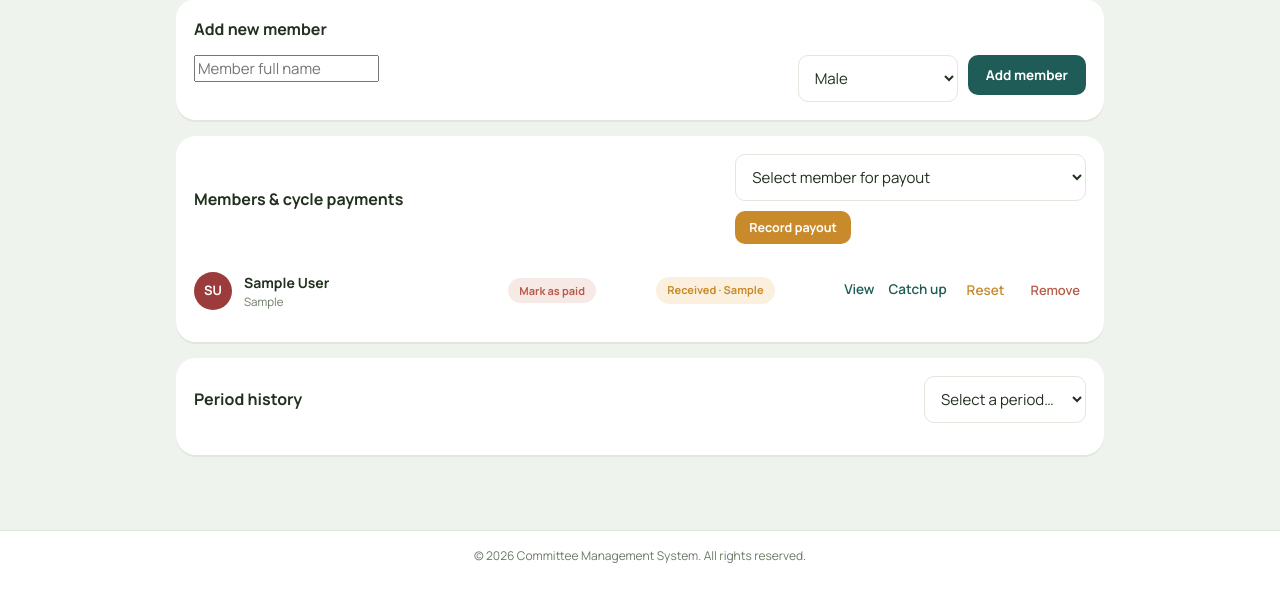
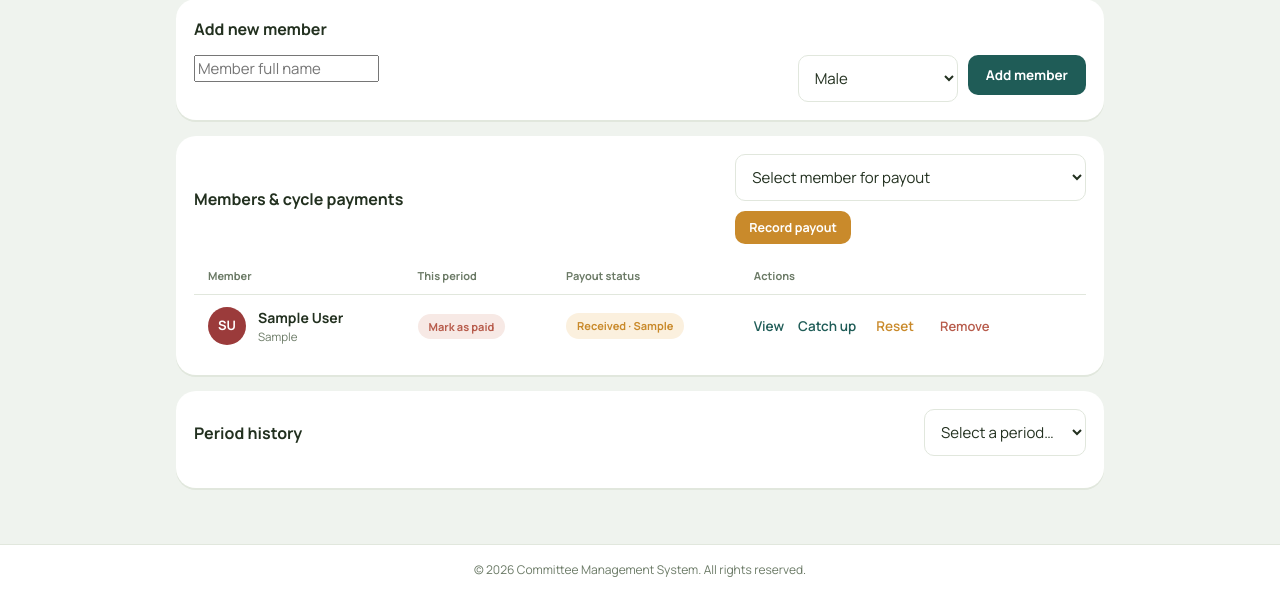
Before and after one commit to ahmadubaid061/Flask_Python, a Flask app: page /admin/committee/1/explore in a window 1280 px wide. Shown: the part 219-814 px from the top of the page. Before the commit the page ends 782 px from the top, so only its background shows below. Run offline with Flask 3, Linux system fonts and the light colour scheme; a user stored in the database is signed in; tables that the repository leaves empty hold one stand-in row (values such as "Sample post").

Commit message:
members rows redesigned

```diff
--- a/12-Commette_Management_App/committee_app/app/templates/committees/explore.html
+++ b/12-Commette_Management_App/committee_app/app/templates/committees/explore.html
@@ -8,7 +8,8 @@
     <div class="title-block">
         <div style="display:flex; align-items:center; gap:10px; flex-wrap:wrap;">
             <h1 id="committee-name-display">{{ committee.name }}</h1>
-            <button type="button" onclick="toggleRenameForm()" class="link" style="background:none; border:none; cursor:pointer; padding:0;">Rename</button>
+            <button type="button" onclick="toggleRenameForm()" class="link"
+                style="background:none; border:none; cursor:pointer; padding:0;">Rename</button>
             <span class="pill received">Period: {{ period }}</span>
         </div>
 
@@ -18,7 +19,8 @@
             {{ rename_form.hidden_tag() }}
             {{ rename_form.name(style="max-width:220px;") }}
             <button type="submit" class="btn btn-primary btn-sm">Save</button>
-            <button type="button" onclick="toggleRenameForm()" class="link-muted" style="background:none; border:none; cursor:pointer;">Cancel</button>
+            <button type="button" onclick="toggleRenameForm()" class="link-muted"
+                style="background:none; border:none; cursor:pointer;">Cancel</button>
         </form>
 
         <p class="sub">Contribution: Rs. {{ "{:,.2f}".format(committee.contribution_amount) }} &middot;
@@ -57,6 +59,13 @@
         <div class="card-title">Members &amp; cycle payments</div>
 
         <!-- Payout Trigger Form -->
+        {% if current_period_payout %}
+        <span class="pill received">
+            Payout already recorded for {{ period }} &middot;
+            {{ committee.members | selectattr("id", "equalto", current_period_payout.member_id) | map(attribute="name")
+            | first }}
+        </span>
+        {% else %}
         <form action="{{ url_for('dashboard.record_payout', committee_id=committee.id) }}" method="POST"
             class="inline-form" style="flex-wrap:wrap;">
             {{ member_form.hidden_tag() }}
@@ -70,59 +79,89 @@
             </select>
             <button type="submit" class="btn btn-secondary btn-sm">Record payout</button>
         </form>
+        {% endif %}
     </div>
 
+    {% if members_data %}
+    <div class="table-wrap">
+        <table class="data-table">
+            <thead>
+                <tr>
+                    <th>Member</th>
+                    <th>This period</th>
+                    <th>Payout status</th>
+                    <th class="actions-cell">Actions</th>
+                </tr>
+            </thead>
+            <tbody>
                 {% for item in members_data %}
-    <div class="member-row">
+                <tr>
+                    <td data-label="Member">
                         <div class="member-identity">
                             <div class="avatar" style="background: hsl({{ (loop.index0 * 63) % 360 }}deg 45% 42%);">
-                {{ item.member.name.split(' ')[0][0] | upper }}{{ (item.member.name.split(' ')[1][0] if item.member.name.split(' ')|length > 1 else '') | upper }}
+                                {{ item.member.name.split(' ')[0][0] | upper }}{{ (item.member.name.split(' ')[1][0] if
+                                item.member.name.split(' ')|length > 1 else '') | upper }}
                             </div>
                             <div class="name-block">
                                 <div class="name">{{ item.member.name }}</div>
                                 <div class="role">{{ item.member.gender | capitalize }}</div>
                             </div>
                         </div>
-
-        <div class="member-payment">
+                    </td>
+                    <td data-label="This period">
                         <!-- Mark as Paid Form -->
-            <form action="{{ url_for('dashboard.mark_payment', committee_id=committee.id, member_id=item.member.id) }}" method="POST">
+                        <form
+                            action="{{ url_for('dashboard.mark_payment', committee_id=committee.id, member_id=item.member.id) }}"
+                            method="POST">
                             {{ member_form.hidden_tag() }}
-                <input type="hidden" name="paid" value="{{ 'false' if item.current_period_paid else 'true' }}">
+                            <input type="hidden" name="paid"
+                                value="{{ 'false' if item.current_period_paid else 'true' }}">
                             <button type="submit" class="pill {{ 'paid' if item.current_period_paid else 'due' }}">
                                 {{ 'Paid' if item.current_period_paid else 'Mark as paid' }}
                             </button>
                         </form>
-        </div>
-
-        <div class="member-payout">
+                    </td>
+                    <td data-label="Payout status">
                         {% if item.member.has_received_package %}
                         <span class="pill received">Received &middot; {{ item.member.received_period }}</span>
                         {% else %}
                         <span class="pill pending">Payout pending</span>
                         {% endif %}
-        </div>
-
+                    </td>
+                    <td data-label="Actions" class="actions-cell">
                         <div class="row-actions">
-            <a href="{{ url_for('dashboard.member_details', committee_id=committee.id, member_id=item.member.id) }}" class="link">View</a>
-            <a href="{{ url_for('dashboard.member_catchup', committee_id=committee.id, member_id=item.member.id) }}" class="link">Catch up</a>
+                            <a href="{{ url_for('dashboard.member_details', committee_id=committee.id, member_id=item.member.id) }}"
+                                class="link">View</a>
+                            <a href="{{ url_for('dashboard.member_catchup', committee_id=committee.id, member_id=item.member.id) }}"
+                                class="link">Catch up</a>
                             {% if item.member.has_received_package %}
-            <form action="{{ url_for('dashboard.reset_member_payout', committee_id=committee.id, member_id=item.member.id) }}"
-                method="POST" onsubmit="return confirm('Reset payout for {{ item.member.name }} back to pending?');">
+                            <form
+                                action="{{ url_for('dashboard.reset_member_payout', committee_id=committee.id, member_id=item.member.id) }}"
+                                method="POST"
+                                onsubmit="return confirm('Reset payout for {{ item.member.name }} back to pending?');">
                                 {{ member_form.hidden_tag() }}
-                <button type="submit" class="link" style="background:none; border:none; cursor:pointer; color:#C98A2B;">Reset</button>
+                                <button type="submit" class="link"
+                                    style="background:none; border:none; cursor:pointer; color:#C98A2B;">Reset</button>
                             </form>
                             {% endif %}
-            <form action="{{ url_for('dashboard.remove_member', committee_id=committee.id, member_id=item.member.id) }}"
-                method="POST" onsubmit="return confirm('Remove {{ item.member.name }} from this committee?');">
+                            <form
+                                action="{{ url_for('dashboard.remove_member', committee_id=committee.id, member_id=item.member.id) }}"
+                                method="POST"
+                                onsubmit="return confirm('Remove {{ item.member.name }} from this committee?');">
                                 {{ member_form.hidden_tag() }}
-                <button type="submit" class="link-danger" style="background:none; border:none; cursor:pointer;">Remove</button>
+                                <button type="submit" class="link-danger"
+                                    style="background:none; border:none; cursor:pointer;">Remove</button>
                             </form>
                         </div>
+                    </td>
+                </tr>
+                {% endfor %}
+            </tbody>
+        </table>
     </div>
     {% else %}
     <div class="empty-note">No members added to this committee yet.</div>
-    {% endfor %}
+    {% endif %}
 </div>
 
 <!-- Period History -->
@@ -131,7 +170,8 @@
         <div class="card-title">Period history</div>
 
         {% if available_periods %}
-        <form method="GET" action="{{ url_for('dashboard.explore', committee_id=committee.id) }}" class="inline-form" style="flex-wrap:wrap;">
+        <form method="GET" action="{{ url_for('dashboard.explore', committee_id=committee.id) }}" class="inline-form"
+            style="flex-wrap:wrap;">
             <select name="period" onchange="this.form.submit()">
                 <option value="">Select a period&hellip;</option>
                 {% for label in available_periods %}
@@ -161,7 +201,8 @@
         <div class="stat">
             <div class="label">Payout</div>
             <div class="val marigold">
-                {% if period_summary.total_payout %}Rs. {{ "{:,.0f}".format(period_summary.total_payout) }}{% else %}&mdash;{% endif %}
+                {% if period_summary.total_payout %}Rs. {{ "{:,.0f}".format(period_summary.total_payout) }}{% else
+                %}&mdash;{% endif %}
             </div>
         </div>
     </div>
@@ -173,14 +214,16 @@
         <span style="font-weight:700; color:var(--ink);">
             {{ committee.members | selectattr("id", "equalto", p.member_id) | map(attribute="name") | first }}
         </span>
-        (Rs. {{ "{:,.0f}".format(p.amount) }}{% if p.payout_date %}, {{ p.payout_date.strftime("%d %b %Y") }}{% endif %}){% if not loop.last %}, {% endif %}
+        (Rs. {{ "{:,.0f}".format(p.amount) }}{% if p.payout_date %}, {{ p.payout_date.strftime("%d %b %Y") }}{% endif
+        %}){% if not loop.last %}, {% endif %}
         {% endfor %}
     </div>
     {% endif %}
 
     <!-- Record Payout for THIS period -->
-    <form action="{{ url_for('dashboard.record_payout', committee_id=committee.id) }}" method="POST"
-        class="inline-form" style="margin-bottom:16px; flex-wrap:wrap;">
+    {% if not period_summary.payouts %}
+    <form action="{{ url_for('dashboard.record_payout', committee_id=committee.id) }}" method="POST" class="inline-form"
+        style="margin-bottom:16px; flex-wrap:wrap;">
         {{ member_form.hidden_tag() }}
         <input type="hidden" name="period_label" value="{{ period_summary.period_label }}">
         <select name="member_id">
@@ -193,6 +236,7 @@
         </select>
         <button type="submit" class="btn btn-secondary btn-sm">Record payout</button>
     </form>
+    {% endif %}
 
     <div class="table-wrap">
         <table class="data-table">
@@ -210,7 +254,9 @@
                     <td data-label="Name">{{ row.member.name }}</td>
                     <td data-label="Status">
                         <!-- Mark paid/unpaid for THIS specific period -->
-                        <form action="{{ url_for('dashboard.mark_payment', committee_id=committee.id, member_id=row.member.id) }}" method="POST">
+                        <form
+                            action="{{ url_for('dashboard.mark_payment', committee_id=committee.id, member_id=row.member.id) }}"
+                            method="POST">
                             {{ member_form.hidden_tag() }}
                             <input type="hidden" name="period_label" value="{{ period_summary.period_label }}">
                             <input type="hidden" name="paid" value="{{ 'false' if row.paid else 'true' }}">
@@ -219,7 +265,8 @@
                             </button>
                         </form>
                     </td>
-                    <td data-label="Amount">{% if row.paid %}Rs. {{ "{:,.0f}".format(row.amount) }}{% else %}&mdash;{% endif %}</td>
+                    <td data-label="Amount">{% if row.paid %}Rs. {{ "{:,.0f}".format(row.amount) }}{% else %}&mdash;{%
+                        endif %}</td>
                     <td data-label="Paid date">{{ row.paid_date.strftime("%d %b %Y") if row.paid_date else "—" }}</td>
                 </tr>
                 {% endfor %}
```
Lines whose indentation alone changed are shown as unchanged.
